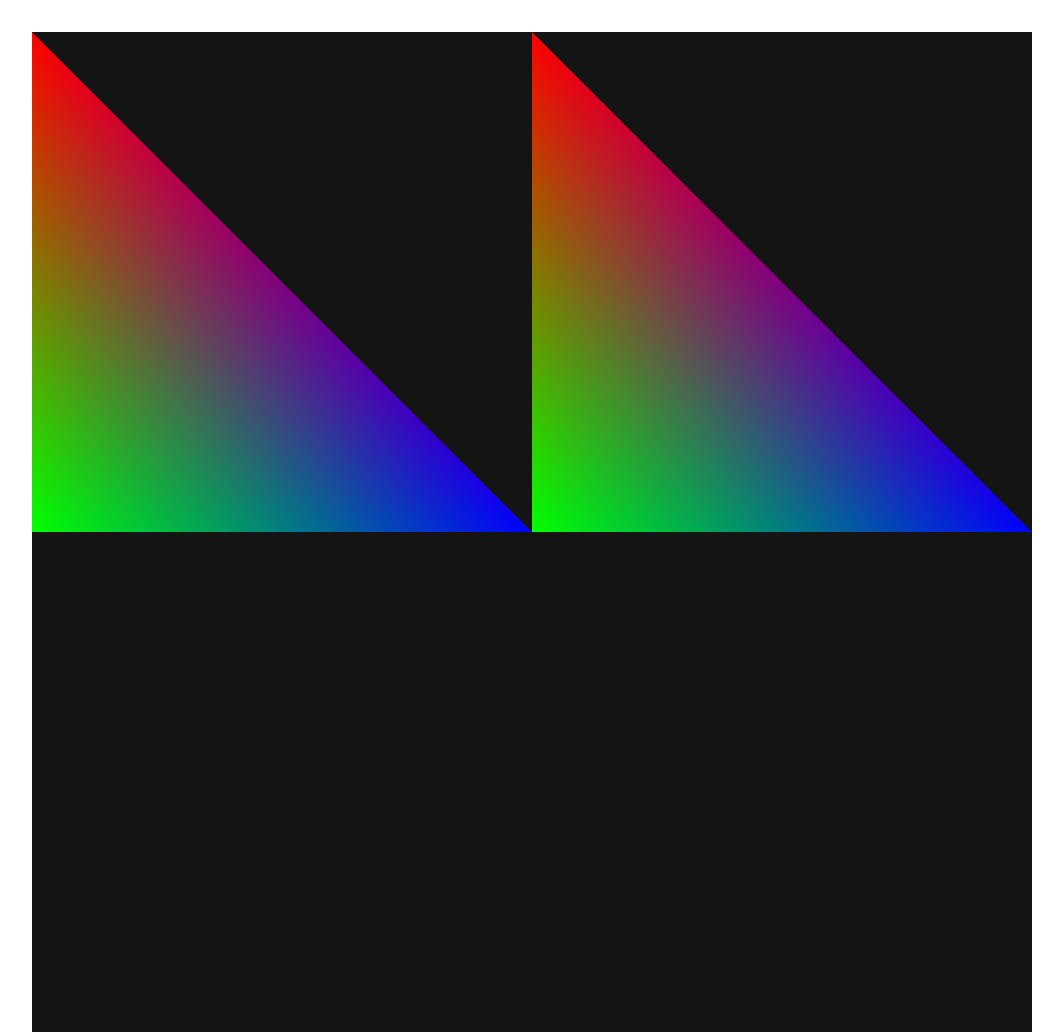
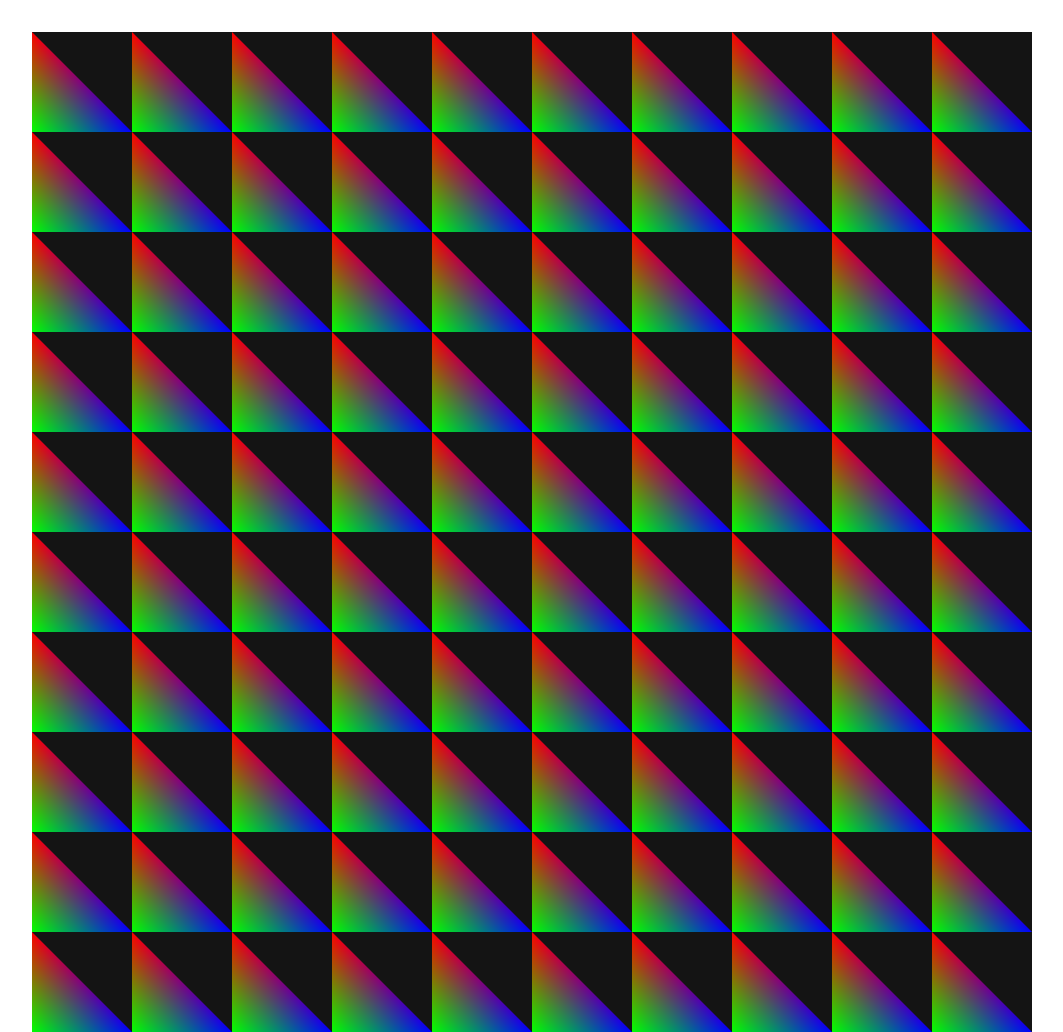
Before and after one commit to olszewskib/BezierSurfaceGraphicEngine, a website with bundled scripts: page public/index.html in a window 1280 px wide. Shown: the top 1032 px of the page, without its empty margins (108-1171 px from the left). Built offline with nearby package versions, Linux system fonts and the light colour scheme.

Commit message:
addedGpuDrawing

```diff
--- a/public/index.html
+++ b/public/index.html
@@ -13,7 +13,7 @@
     <br/>
     <p>Modify BezierSurface: </p>
     <br/>
-    <input type="range" id="precisionSlider" min="1" max="50" step="1" value="6">
+    <input type="range" id="precisionSlider" min="1" max="100" step="1" value="6">
     <p id="sliderValue"">Precision: 6</p>
     <br/>
     <div class="grid-container">
--- a/src/index.ts
+++ b/src/index.ts
@@ -29,14 +29,11 @@ if(zSlider == null)
 //var mesh = new TriangleMesh(ctx,canvas.width,parseInt(slider.value,10));
 //mesh.render();
 
-/*
 slider.addEventListener("input", function() {
     sliderValue.textContent = "Precision: " + slider.value;
     let precision = parseInt(slider.value,10);
-    mesh = new TriangleMesh(ctx,canvas.width,precision);
-    mesh.render();
+    helloTriangles(precision);
 });
-*/
 
 // Bezier Surface
 const surface = new BezierSurface();
@@ -73,8 +70,45 @@ function createStaticVertexBuffer(gl: WebGL2RenderingContext, data: ArrayBuffer)
     return buffer;
 }
 
-function helloTriangles() {
+function getProgram(gl: WebGL2RenderingContext, vertexShaderSourceCode: string, fragmentShaderSourceCose: string) {
 
+    const vertexShader = gl.createShader(gl.VERTEX_SHADER);
+    if(!vertexShader) return null;
+    gl.shaderSource(vertexShader, vertexShaderSourceCode);
+    gl.compileShader(vertexShader);
+    if (!gl.getShaderParameter(vertexShader, gl.COMPILE_STATUS)) {
+        const errorMessage = gl.getShaderInfoLog(vertexShader);
+        console.log(errorMessage);
+        return null;
+    }
+
+    const fragmentShader = gl.createShader(gl.FRAGMENT_SHADER);
+    if(!fragmentShader) return null;
+    gl.shaderSource(fragmentShader, fragmentShaderSourceCode);
+    gl.compileShader(fragmentShader);
+    if (!gl.getShaderParameter(fragmentShader, gl.COMPILE_STATUS)) {
+        const errorMessage = gl.getShaderInfoLog(fragmentShader);
+        console.log(errorMessage);
+        return null;
+    }
+
+    const program = gl.createProgram();
+    if(!program) return null;
+    gl.attachShader(program, vertexShader);
+    gl.attachShader(program, fragmentShader);
+    gl.linkProgram(program);
+    if (!gl.getProgramParameter(program, gl.LINK_STATUS)) {
+        const errorMessage = gl.getProgramInfoLog(program);
+        console.log(errorMessage);
+        return null;
+    }
+
+    return program;
+}
+
+function helloTriangles(precision: number) {
+
+    // getting Canvas
     const canvas = document.getElementById("mainCanvas") as HTMLCanvasElement;
     if(!canvas) {
         throw new Error("Cant find canvas");
@@ -86,52 +120,15 @@ function helloTriangles() {
         throw new Error("webGL not supported");
     }
 
-    /*
-    var mesh = new TriangleMesh(canvas.width,parseInt(slider.value,10));
-    mesh.render();
+    // creating a program
+    const helloTriangleProgram = getProgram(gl,vertexShaderSourceCode,fragmentShaderSourceCode);
+    if(!helloTriangleProgram) {
+        throw new Error("getProgramError");
+    }
 
-    const triangleVertices = mesh.triangles[0].getVertices();
-    triangleVertices.push(...mesh.triangles[1].getVertices());
-    */
-
-
-    // next we create a buffer, bind it aka allocate memory, and copy data to it buffer data
+    // loading data to vertex buffers
     const triangleBuffer = createStaticVertexBuffer(gl, triangleVertices);
     const rgbTriabgleBuffer = createStaticVertexBuffer(gl, rgbTriangleColors);
-
-
-    const vertexShader = gl.createShader(gl.VERTEX_SHADER);
-    if(!vertexShader) return;
-    gl.shaderSource(vertexShader, vertexShaderSourceCode);
-    gl.compileShader(vertexShader);
-    if (!gl.getShaderParameter(vertexShader, gl.COMPILE_STATUS)) {
-        const errorMessage = gl.getShaderInfoLog(vertexShader);
-        console.log(errorMessage);
-        return;
-    }
-
-
-    const fragmentShader = gl.createShader(gl.FRAGMENT_SHADER);
-    if(!fragmentShader) return;
-    gl.shaderSource(fragmentShader, fragmentShaderSourceCode);
-    gl.compileShader(fragmentShader);
-    if (!gl.getShaderParameter(fragmentShader, gl.COMPILE_STATUS)) {
-        const errorMessage = gl.getShaderInfoLog(fragmentShader);
-        console.log(errorMessage);
-        return;
-    }
-
-
-    const helloTriangleProgram = gl.createProgram();
-    if(!helloTriangleProgram) return;
-    gl.attachShader(helloTriangleProgram, vertexShader);
-    gl.attachShader(helloTriangleProgram, fragmentShader);
-    gl.linkProgram(helloTriangleProgram);
-    if (!gl.getProgramParameter(helloTriangleProgram, gl.LINK_STATUS)) {
-        const errorMessage = gl.getProgramInfoLog(helloTriangleProgram);
-        console.log(errorMessage);
-        return;
-    }
 
     // Attribute locations
     const vertexPositionAttributeLocation = gl.getAttribLocation(helloTriangleProgram, 'vertexPosition');
@@ -163,19 +160,8 @@ function helloTriangles() {
     // Input assembler (how to read vertex information from buffers?)
     gl.bindBuffer(gl.ARRAY_BUFFER, triangleBuffer);
     gl.vertexAttribPointer(
-    /* index: vertex attrib location */
-    vertexPositionAttributeLocation,
-    /* size: number of components in the attribute */
-    2,
-    /* type: type of data in the GPU buffer for this attribute */
-    gl.FLOAT,
-    /* normalized: if type=float and is writing to a vec(n) float input, should WebGL normalize the ints first? */
-    false,
-    /* stride: bytes between starting byte of attribute for a vertex and the same attrib for the next vertex */
-    2 * Float32Array.BYTES_PER_ELEMENT,
-    /* offset: bytes between the start of the buffer and the first byte of the attribute */
-    0
-    );
+        vertexPositionAttributeLocation,
+        2, gl.FLOAT, false, 0, 0);
 
     gl.uniform2f(canvasSizeUniform, canvas.width, canvas.height);
 
@@ -184,15 +170,17 @@ function helloTriangles() {
         vertexColorAttributeLocation,
         3, gl.UNSIGNED_BYTE, true, 0, 0);
 
-    // Draw call (Primitive assembly (which vertices form triangles together?))
-    gl.uniform1f(shapeSizeUniform,500);
-    gl.uniform2f(shapeLocationUniform,500,500);
-    gl.drawArrays(gl.TRIANGLES, 0, 3);
+    // draw a triangle
+    var edgeLenght: number = canvas.width / precision;
+    for(let i=0; i<=precision; i++) {
+        for(let j=0; j<=precision; j++) {
 
-    // draw second triangle
-    gl.uniform1f(shapeSizeUniform,500);
-    gl.uniform2f(shapeLocationUniform,1000,500);
-    gl.drawArrays(gl.TRIANGLES, 0, 3);
+            gl.uniform1f(shapeSizeUniform,edgeLenght);
+            gl.uniform2f(shapeLocationUniform,edgeLenght*j,canvas.height - (i+1)*edgeLenght);
+            gl.drawArrays(gl.TRIANGLES, 0, 3);
+        }
+
+    }
 }
 
-helloTriangles();
+helloTriangles(10);
```
